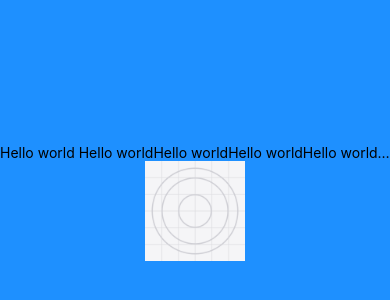
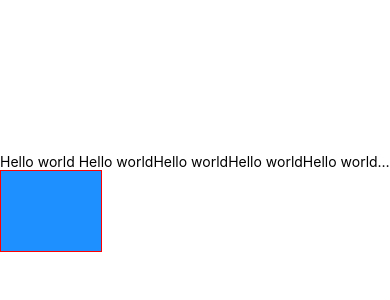
Before and after one commit to Hussain-hamim/donewithit, a React Native app: screen / in a window 390 px wide. Shown: the part 220-520 px from the top of the page. Built offline with nearby package versions, Linux system fonts and the light colour scheme.

Commit message:
TouchableNativeFeedback

```diff
--- a/App.js
+++ b/App.js
@@ -1,5 +1,14 @@
 import { StatusBar } from "expo-status-bar";
-import { StyleSheet, Text, View, SafeAreaView, Image } from "react-native";
+import {
+  StyleSheet,
+  Text,
+  View,
+  SafeAreaView,
+  Image,
+  Touchable,
+  TouchableOpacity,
+  TouchableNativeFeedback,
+} from "react-native";
 
 export default function App() {
   return (
@@ -8,11 +17,11 @@ export default function App() {
         Hello world Hello worldHello worldHello worldHello worldHello worldHello
         worldHello worldHello world!
       </Text>
-      <Image
-        fadeDuration={1000}
-        style={{ width: 100, height: 100 }}
-        source={require("./assets/icon.png")}
-      />
+      <TouchableNativeFeedback>
+        <View
+          style={{ width: 100, height: 80, backgroundColor: "dodgerblue" }}
+        />
+      </TouchableNativeFeedback>
     </SafeAreaView>
   );
 }
@@ -20,7 +29,7 @@ export default function App() {
 const styles = StyleSheet.create({
   container: {
     flex: 1,
-    backgroundColor: "dodgerblue",
+    backgroundColor: "#fff",
     alignItems: "center",
     justifyContent: "center",
   },
```
